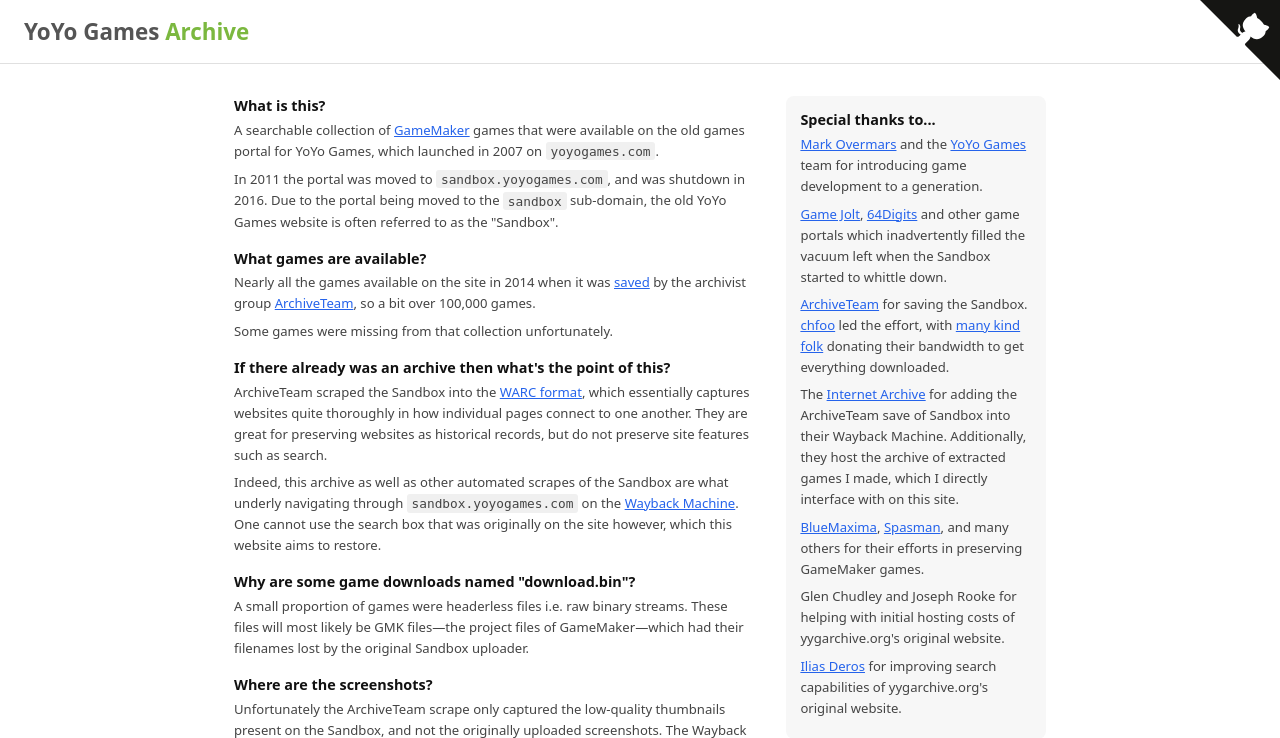
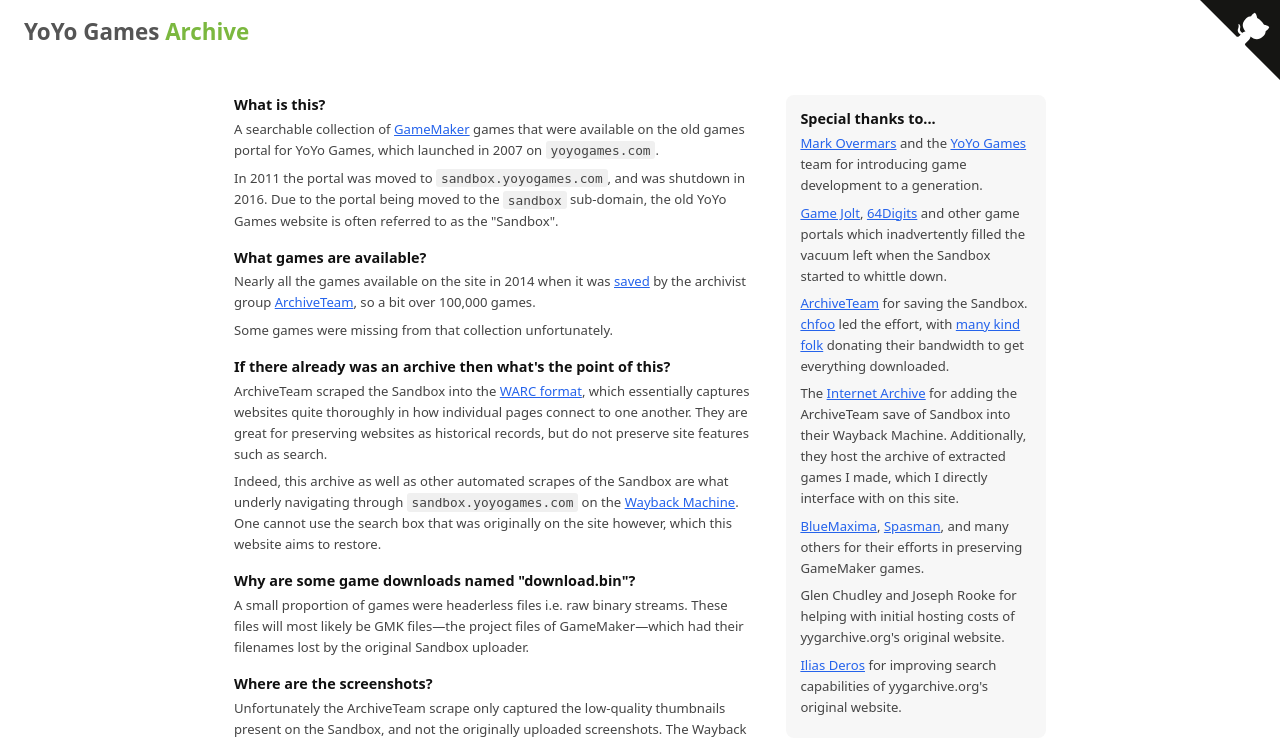
Before and after one commit to honno/yygarchive.org, a Flask app: page /about in a window 1280 px wide. Shown: the top 738 px of the page. Run offline with Flask 3, Linux system fonts and the light colour scheme.

Commit message:
remove title border for pages

```diff
--- a/static/style.css
+++ b/static/style.css
@@ -13,7 +13,6 @@ footer { margin-top: auto; }
 
 header {
   background: #fff;
-  border-bottom: 1px solid #e0e0e0;
   padding: 1rem 1.5rem;
 }
 
@@ -220,6 +219,7 @@ header h1 span { color: #7bb83f; }
 
 .controls {
   background: #f7f7f7;
+  border-top: 1px solid #e0e0e0;
   border-bottom: 1px solid #e0e0e0;
   padding: 0.75rem 1.5rem;
   display: flex;
```
